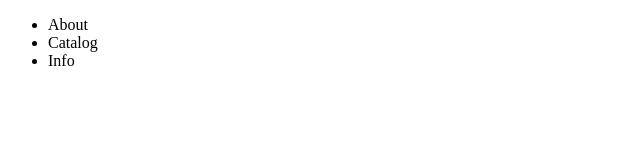
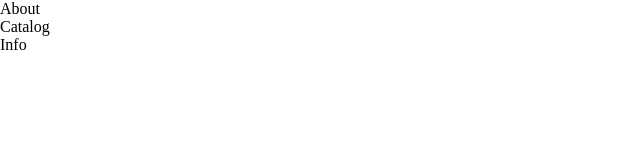
Before and after one commit to TomazJaksa/GitKrakenRepository, a plain HTML site: page index.html in a window 1280 px wide. Shown: the whole page, without its empty margins (0-640 px from the left). Drawn offline with Linux system fonts and the light colour scheme.

Commit message:
Added scss and css files. Removed Bullets from the list.

```diff
--- a/index.html
+++ b/index.html
@@ -2,6 +2,7 @@
 <html>
     <head>
         <title>Git Kraken Repository</title>
+        <link rel="stylesheet" href="master.css">
     </head>
     <body>
       <nav>
--- /dev/null
+++ b/master.scss
@@ -0,0 +1,12 @@
+* {
+  padding: 0;
+  margin:0;
+}
+
+nav{
+  ul{
+    li{
+      list-style: none;
+    }
+  }
+}
```
Also changed, not shown: master.css (added), 1 other file.
